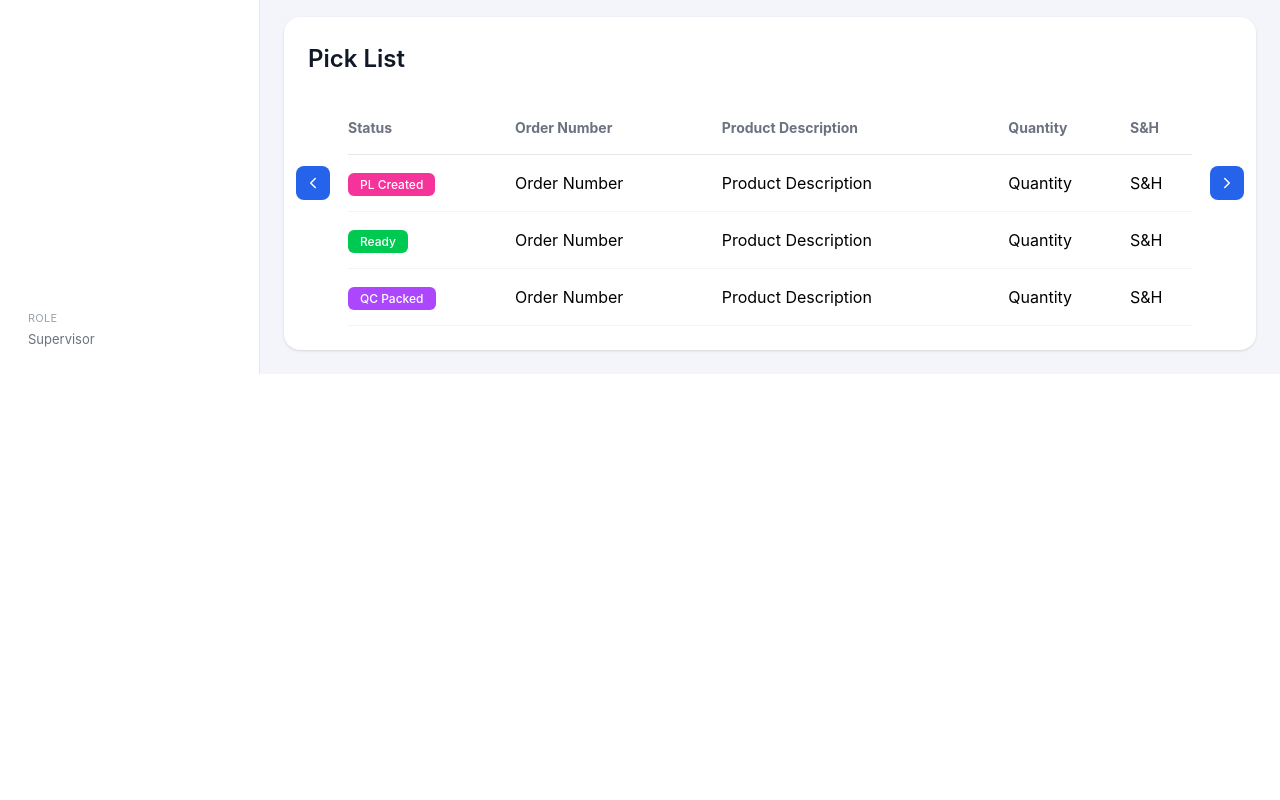
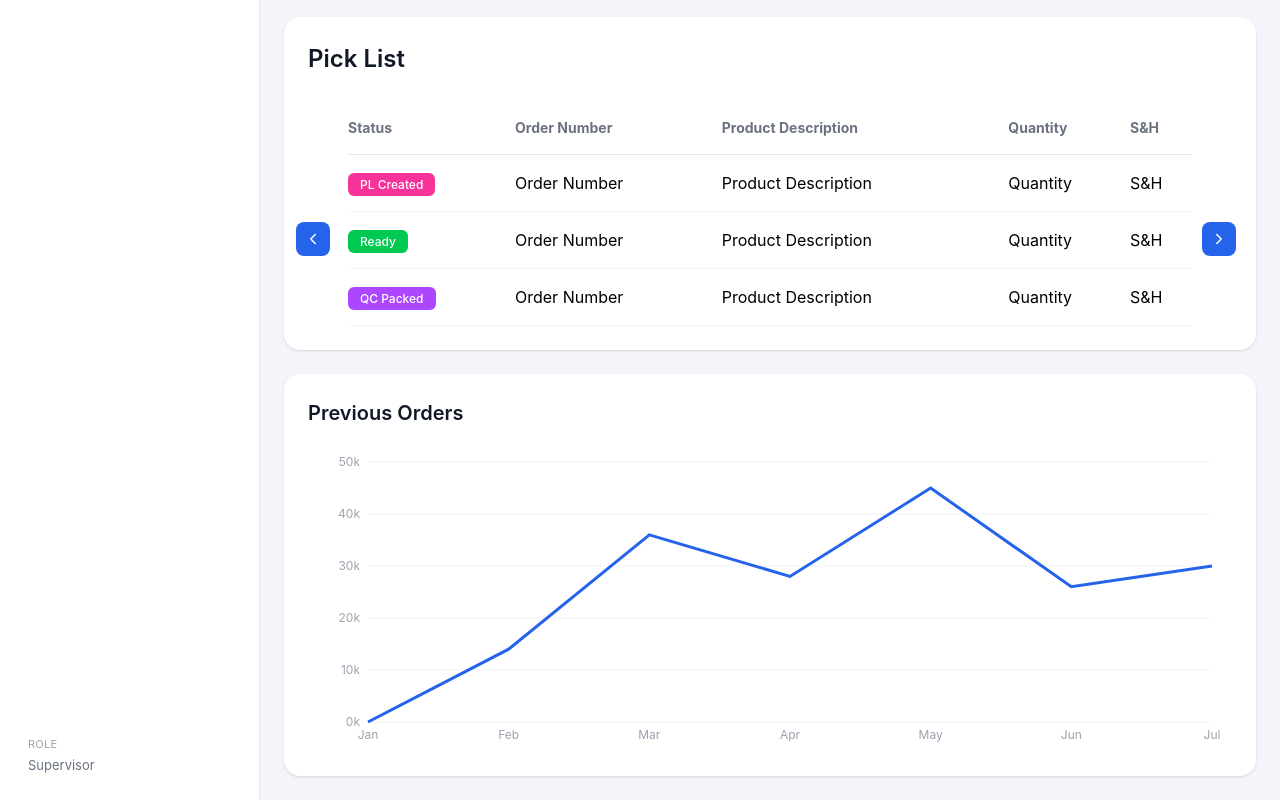
Before and after one commit to rajannautiyal41-web/Warehouse-Management-System, a React (Vite) app: page /dashboard in a window 1280 px wide. Shown: the part 569-1369 px from the top of the page. Before the commit the page ends 943 px from the top, so only its background shows below. Built offline with nearby package versions, Linux system fonts and the light colour scheme.

Commit message:
added orderchart

```diff
--- a/package.json
+++ b/package.json
@@ -16,6 +16,7 @@
     "react-dom": "^19.2.5",
     "react-icons": "^5.6.0",
     "react-router-dom": "^7.15.0",
+    "recharts": "^3.8.1",
     "tailwindcss": "^4.2.4"
   },
   "devDependencies": {
--- a/src/components/layouts/Footer.jsx
+++ b/src/components/layouts/Footer.jsx
@@ -15,10 +15,14 @@ export default function Footer() {
 
         {/* LEFT SIDE */}
         <div className="
-          flex flex-wrap items-center gap-3
-          text-[11px] sm:text-[12px] md:text-[13px]
-          text-[#B9C6D2]
-        ">
+  flex flex-wrap items-center gap-3
+  text-[11px] sm:text-[12px] md:text-[13px]
+  text-[#B9C6D2]
+
+  max-[412px]:justify-center
+  max-[412px]:text-center
+  max-[412px]:w-full
+">
 
           {/* LANGUAGE */}
           <div className="relative">
@@ -82,11 +86,16 @@ export default function Footer() {
         </div>
 
         {/* RIGHT SIDE (ICONS) */}
-        <div className="
-          flex items-center gap-5 text-[#B9C6D2]
-          w-full sm:w-auto
-          justify-start sm:justify-end
-        ">
+       <div
+  className="
+    flex items-center gap-5 text-[#B9C6D2]
+    ml-auto
+    max-[515px]:w-full
+    max-[515px]:justify-center
+    max-[515px]:mt-2
+  "
+>
+
           <FaFacebookF className="text-[13px] hover:text-white cursor-pointer" />
           <FaTwitter className="text-[13px] hover:text-white cursor-pointer" />
           <FaLinkedinIn className="text-[13px] hover:text-white cursor-pointer" />
--- a/src/pages/Dashboard/Dashboard.jsx
+++ b/src/pages/Dashboard/Dashboard.jsx
@@ -5,6 +5,7 @@ import CalendarCard from "./components/CalendarCard";
 import Orders from "./components/Orders";
 import Profit from "./components/Profit";
 import PickListTable from "./components/PicklistTable";
+import PreviousOrdersChart from './components/PreviousOrderChart';
 
 function Dashboard() {
   return (
@@ -38,6 +39,11 @@ function Dashboard() {
             <PickListTable />
           </div>
 
+       {/* PickListChart */}
+          <div className="mt-6">
+            <PreviousOrdersChart />
+          </div>
+
         </main>
 
       </div>
--- a/src/pages/Dashboard/components/PicklistTable.jsx
+++ b/src/pages/Dashboard/components/PicklistTable.jsx
@@ -34,7 +34,7 @@ function PickListTable() {
           absolute
 
           left-3
-          top-1/2
+          top-8/12
           -translate-y-1/2
 
           w-[34px]
@@ -65,8 +65,8 @@ function PickListTable() {
         className="
           absolute
 
-          right-3
-          top-1/2
+          right-5
+          top-8/12
           -translate-y-1/2
 
           w-[34px]
--- /dev/null
+++ b/src/pages/Dashboard/components/PreviousOrderChart.jsx
@@ -0,0 +1,108 @@
+import {
+  LineChart,
+  Line,
+  XAxis,
+  YAxis,
+  ResponsiveContainer,
+  CartesianGrid,
+} from "recharts";
+
+const data = [
+  { month: "Jan", value: 0 },
+  { month: "Feb", value: 14000 },
+  { month: "Mar", value: 36000 },
+  { month: "Apr", value: 28000 },
+  { month: "May", value: 45000 },
+  { month: "Jun", value: 26000 },
+  { month: "Jul", value: 30000 },
+];
+
+function PreviousOrdersChart() {
+  return (
+    <div
+      className="
+        bg-white
+        rounded-2xl
+        shadow-sm
+
+        p-6
+        mt-6
+      "
+    >
+
+      {/* TITLE */}
+      <h2
+        className="
+          text-[20px]
+          font-semibold
+          text-[#111827]
+        "
+      >
+        Previous Orders
+      </h2>
+
+      {/* CHART */}
+      <div className="w-full h-[300px] mt-6">
+
+        <ResponsiveContainer width="100%" height="100%">
+
+          <LineChart
+            data={data}
+            margin={{
+              top: 10,
+              right: 20,
+              left: 0,
+              bottom: 0,
+            }}
+          >
+
+            {/* GRID */}
+            <CartesianGrid
+              strokeDasharray="0"
+              vertical={false}
+              stroke="#F3F4F6"
+            />
+
+            {/* X AXIS */}
+            <XAxis
+              dataKey="month"
+              tick={{
+                fill: "#9CA3AF",
+                fontSize: 12,
+              }}
+              axisLine={false}
+              tickLine={false}
+            />
+
+            {/* Y AXIS */}
+            <YAxis
+              tick={{
+                fill: "#9CA3AF",
+                fontSize: 12,
+              }}
+              axisLine={false}
+              tickLine={false}
+              ticks={[0, 10000, 20000, 30000, 40000, 50000]}
+              tickFormatter={(value) => `${value / 1000}k`}
+            />
+
+            {/* LINE */}
+            <Line
+              type="linear"
+              dataKey="value"
+              stroke="#2563EB"
+              strokeWidth={3}
+              dot={false}
+            />
+
+          </LineChart>
+
+        </ResponsiveContainer>
+
+      </div>
+
+    </div>
+  );
+}
+
+export default PreviousOrdersChart;
```
Also changed, not shown: 1 other file (tests, documents, lock files or other folders).
